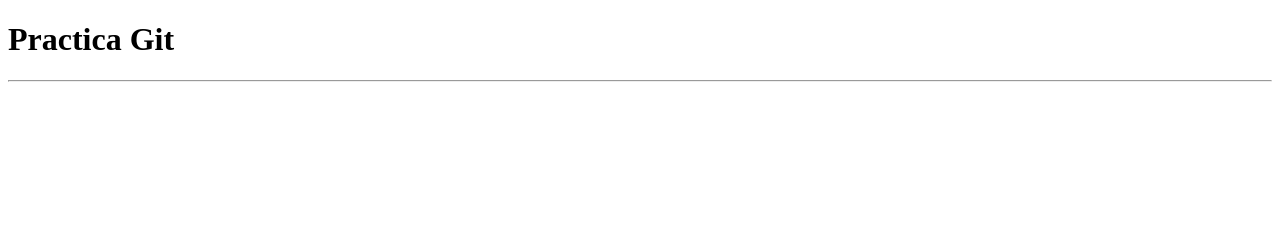
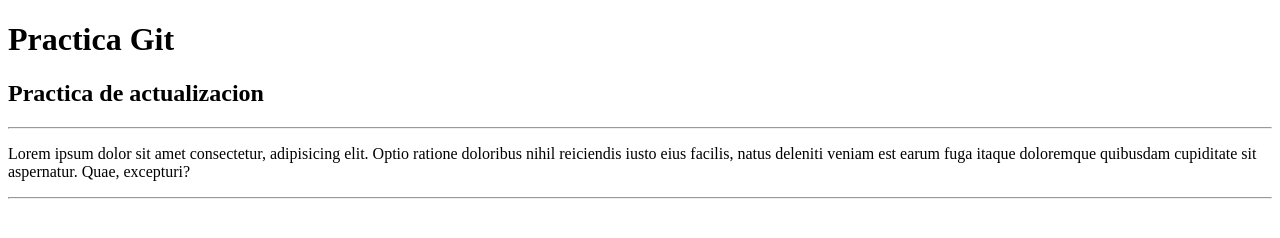
Before and after one commit to lening16/myweb, a plain HTML site: page index.html in a window 1280 px wide. Drawn offline with Linux system fonts and the light colour scheme.

Commit message:
tercer cambio

```diff
--- a/index.html
+++ b/index.html
@@ -7,6 +7,9 @@
 </head>
 <body>
     <h1>Practica Git</h1>
+    <h2>Practica de actualizacion</h2>
+    <hr/>
+    <p>Lorem ipsum dolor sit amet consectetur, adipisicing elit. Optio ratione doloribus nihil reiciendis iusto eius facilis, natus deleniti veniam est earum fuga itaque doloremque quibusdam cupiditate sit aspernatur. Quae, excepturi?</p>
     <hr/>
 </body>
 </html>
```
